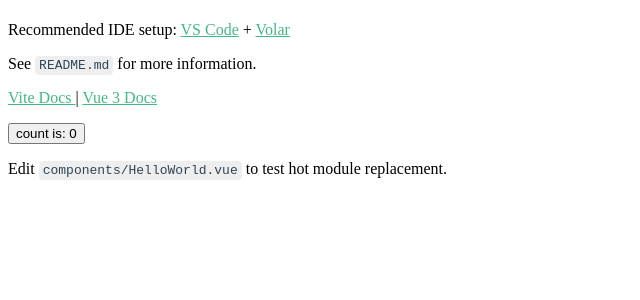
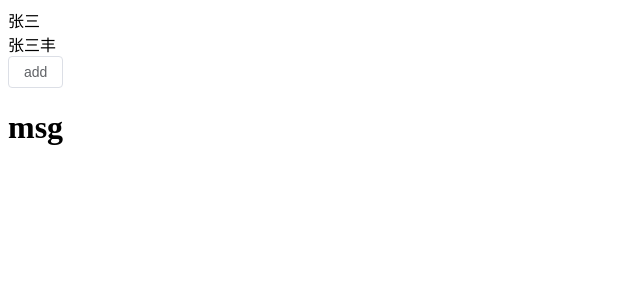
Before and after one commit to chaoyuekongjian/vue3-project, a Vue app: page / in a window 1280 px wide. Shown: the top 300 px of the page, without its empty margins (0-640 px from the left). Built offline with nearby package versions, Linux system fonts and the light colour scheme.

Commit message:
feat: 使用pinia做状态管理

```diff
--- a/src/App.vue
+++ b/src/App.vue
@@ -1,9 +1,19 @@
 <script setup lang="ts">
-// This starter template is using Vue 3 <script setup> SFCs
-// Check out https://vuejs.org/api/sfc-script-setup.html#script-setup
+import { storeToRefs } from 'pinia';
+import { useUserStore } from '@/store/user';
+
+const userStore = useUserStore()
+const { name, getFullName } = storeToRefs(userStore)
+
+function handleClick() {
+  userStore.updateName('李四')
+}
 </script>
 
 <template>
+  <div>{{ name }}</div>
+  <div>{{ getFullName }}</div>
+  <el-button @click="handleClick">add</el-button>
   <router-view />
 </template>
 
--- a/src/components/HelloWorld.vue
+++ b/src/components/HelloWorld.vue
@@ -1,36 +1,9 @@
 <script setup lang="ts">
-import { ref } from 'vue'
 
-defineProps<{ msg: string }>()
-
-const count = ref(0)
 </script>
 
 <template>
-  <h1>{{ msg }}</h1>
-
-  <p>
-    Recommended IDE setup:
-    <a href="https://code.visualstudio.com/" target="_blank">VS Code</a>
-    +
-    <a href="https://github.com/johnsoncodehk/volar" target="_blank">Volar</a>
-  </p>
-
-  <p>See <code>README.md</code> for more information.</p>
-
-  <p>
-    <a href="https://vitejs.dev/guide/features.html" target="_blank">
-      Vite Docs
-    </a>
-    |
-    <a href="https://v3.vuejs.org/" target="_blank">Vue 3 Docs</a>
-  </p>
-
-  <button type="button" @click="count++">count is: {{ count }}</button>
-  <p>
-    Edit
-    <code>components/HelloWorld.vue</code> to test hot module replacement.
-  </p>
+  <h1>msg</h1>
 </template>
 
 <style scoped>
--- a/src/main.ts
+++ b/src/main.ts
@@ -1,5 +1,8 @@
 import { createApp } from 'vue'
 import App from './App.vue'
 import router from './router/index'
+import store from './store'
+import Elementplus from 'element-plus'
+import 'element-plus/dist/index.css'
 
-createApp(App).use(router).mount('#app')
+createApp(App).use(router).use(store).use(Elementplus).mount('#app')
--- /dev/null
+++ b/src/store/index.ts
@@ -0,0 +1,7 @@
+import { createPinia } from 'pinia'
+import piniaPluginPersist from 'pinia-plugin-persist'
+
+const store = createPinia()
+store.use(piniaPluginPersist)
+
+export default store
--- /dev/null
+++ b/src/store/user.ts
@@ -0,0 +1,23 @@
+import { defineStore } from "pinia";
+
+export const useUserStore = defineStore({
+  id: 'user', // id必须，需要唯一
+  state: () => {
+    return {
+      name: '张三'
+    }
+  },
+  getters: {
+    getFullName: (state) => {
+      return state.name + '丰'
+    }
+  },
+  actions: {
+    updateName(name: string): void {
+      this.name = name
+    }
+  },
+  persist: {
+    enabled: true
+  }
+})
```
Also changed, not shown: package.json (+7 -0 lines), tsconfig.json (+10 -2 lines), .eslintrc.js (added), 2 other files (tests, documents, lock files or other folders).
